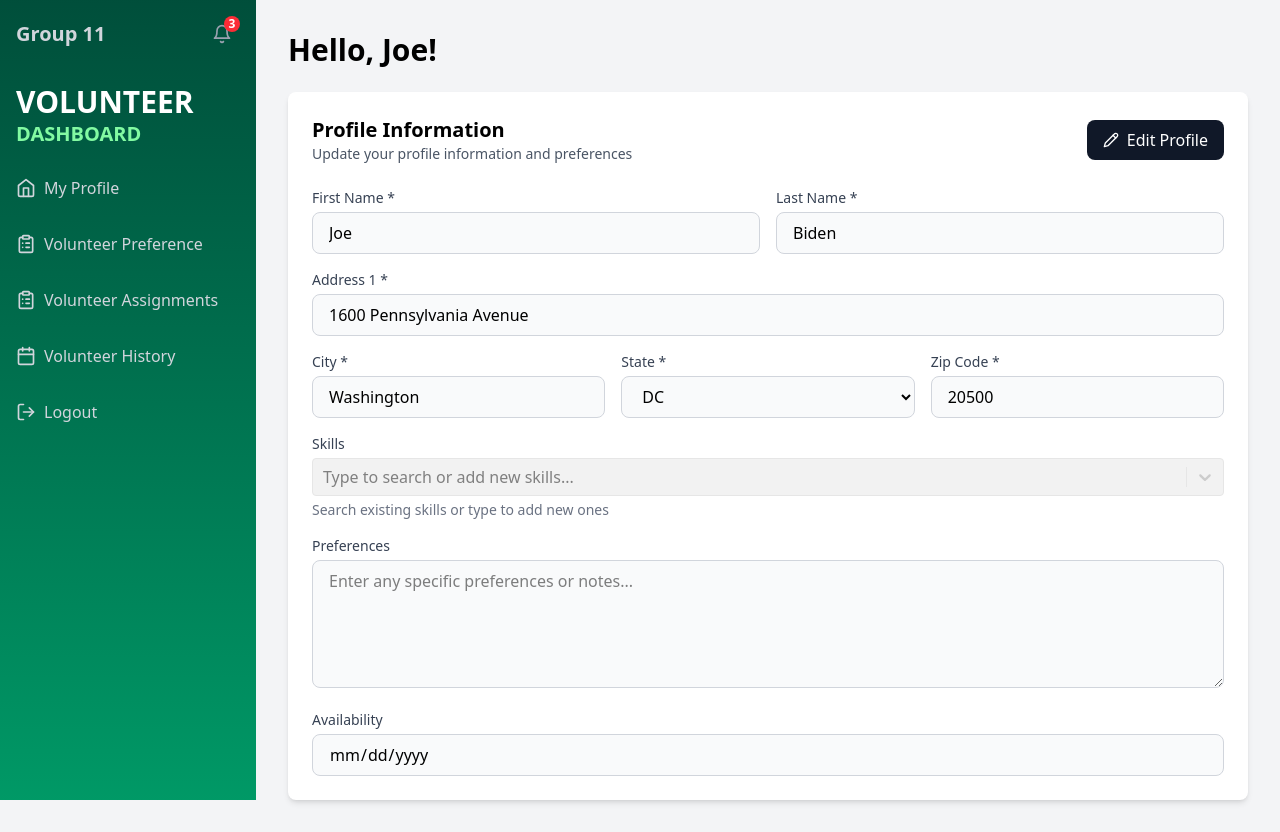
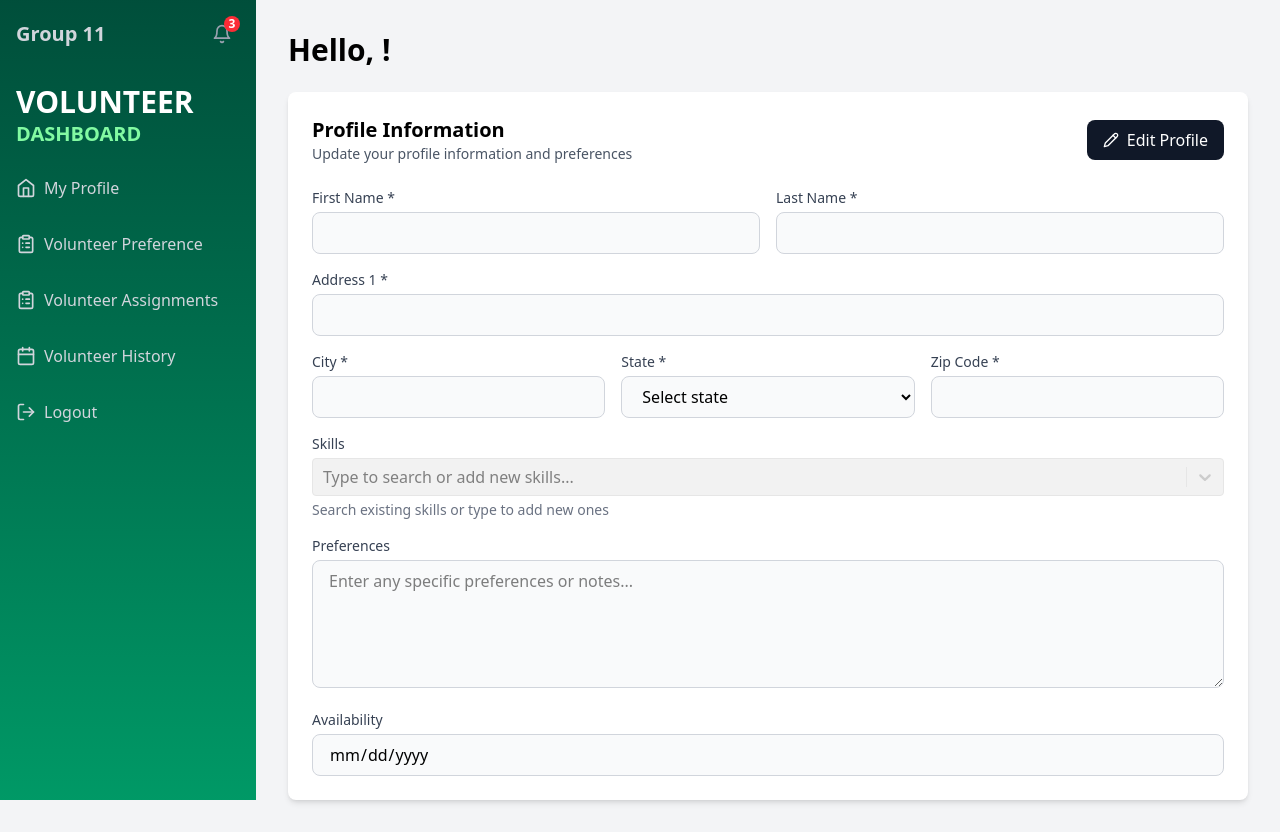
Before and after one commit to sami5436/4353-Group11-SP25, a React (Vite) app in the folder client/: page /volunteer/profile in a window 1280 px wide. Built offline with nearby package versions, Linux system fonts and the light colour scheme.

Commit message:
changed order of profile attributes

```diff
--- a/client/src/pages/profile.jsx
+++ b/client/src/pages/profile.jsx
@@ -2,20 +2,21 @@ import React, { useState } from "react";
 import VolunteerNavbar from "../components/volunteerNavbar";
 import { Pencil } from "lucide-react";
 import CreatableSelect from 'react-select/creatable';
+import axios from "axios";
 
 function Profile() {
   const [isEditing, setIsEditing] = useState(false);
   const [showAddress2, setShowAddress2] = useState(false);
   const [profileData, setProfileData] = useState({
-    firstName: "Joe",
-    lastName: "Biden",
-    address1: "1600 Pennsylvania Avenue",
+    firstName: "",
+    lastName: "",
+    address1: "",
+    city1: "",
+    state1: "",
+    zipCode1: "",
     address2: "",
-    city1: "Washington",
     city2: "",
-    state1: "DC",
     state2: "",
-    zipCode1: "20500",
     zipCode2: "",
     skills: [],
     preferences: "",
```
